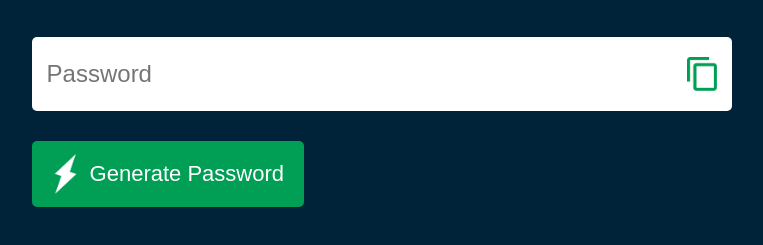
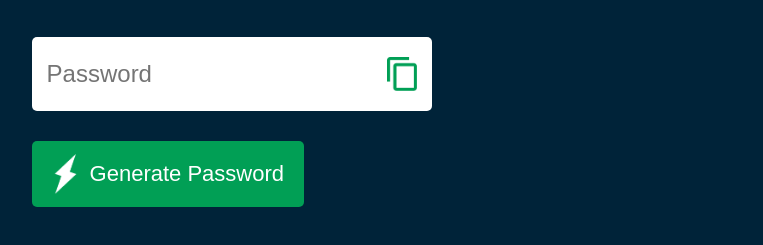
Before and after one commit to jaisha-engineer/Password-Generator, a plain HTML site: page index.html in a window 1280 px wide. Shown: the part 257-502 px from the top of the page, without its empty margins (122-885 px from the left). Drawn offline with Linux system fonts and the light colour scheme.

Commit message:
Update style.css

```diff
--- a/style.css
+++ b/style.css
@@ -12,13 +12,11 @@ body{
 .container
 {
     margin: 12%;
-    width: 100%;
-    max-width: 700px;
+    max-width: 400px;
 
 }
 .display
 {
-    width:100%;
     margin-top: 50px;
     margin-bottom: 30px;
     background: #fff;
```
